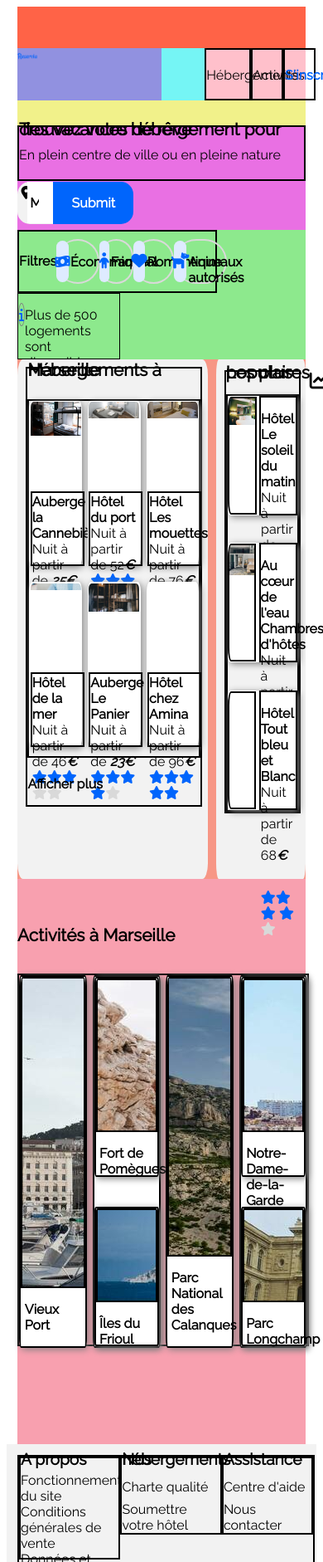
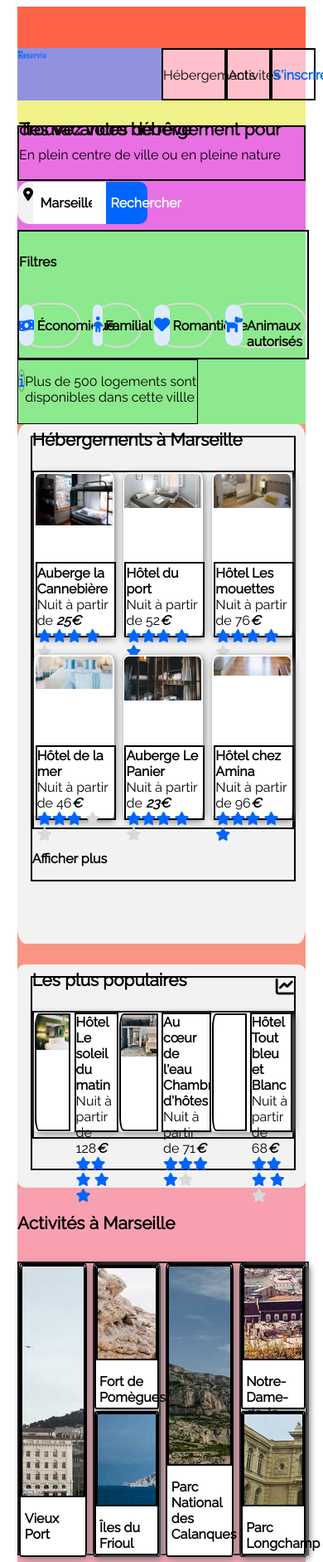
Before and after one commit to AnneBDLAP/AnneBracDeLaPerriere_2_16032021, a plain HTML site: page fichier_html_de_base.html in a window 390 px wide. Shown: the top 1882 px of the page at 83% size. Drawn offline with Linux system fonts and the light colour scheme.

Commit message:
Dernière mise à jour

```diff
--- a/fichier_html_de_base.html
+++ b/fichier_html_de_base.html
@@ -3,7 +3,8 @@
     <head>
         <meta charset="utf-8" name="viewport" content="width=device-width"/>
         <link rel="stylesheet" href= "style.css"/>
-        <link rel="stylesheet" href= "responsive.css"/>
+        <link rel="stylesheet" href= "responsiveMobile.css"/>
+        <link rel="stylesheet" href= "responsiveTablette.css"/>
         <link rel="preconnect" href="https://fonts.gstatic.com">
         <link href="https://fonts.googleapis.com/css2?family=Raleway&display=swap" rel="stylesheet">
         <script src="https://kit.fontawesome.com/544f91dd44.js" crossorigin="anonymous"></script>
@@ -34,7 +35,7 @@
                         <ul>
                             <li id="hebergements" class="menu"><a href="#blockHebergements">Hébergements</a></li>
                             <li id="activites" class="menu"><a href="#blockActivites">Activités</a></li>
-                            <li id="s_inscrire" class="menu"><a href="" class="blue bold">S'inscrire</a></li>
+                            <li id="s_inscrire" class="menu"><a href="s_inscrire.html" class="blue bold">S'inscrire</a></li>
                         </ul>
                     </nav>
                 </section>
@@ -46,25 +47,25 @@
                     <div id="champrecherche">
                         <div id="positionicon"><i class="fas fa-map-marker-alt" id="iconposition"></i></div>
                         <div id="searchcity"><input type="search" name="searchcity" value="Marseille, France" class="bold" id="citysearch"/></div>
-                        <div ><input type="submit" id="rechercher" class="bold"/></div>
+                        <button type="submit" class="loupe bold" id="rechercher"></button>
                     </div>
                 </section>
                 <section id="filtres">
                     <div id="blockfiltres">
-                        <div id="filtresW"><p class="bold">Filtres</p></div>
-                        <div id="economique">
+                        <p class="bold onglets" id="filtresW">Filtres</p>
+                        <div class="onglets" id="economique">
                             <div id="rond1" class="rond"><i class="fas fa-money-bill-wave filtreicon blue" id="bill"></i></div>
                             <p class="bold"><a href="marseilleEconomique.html">Économique</a></p>
                         </div>
-                        <div id="familial">
+                        <div class="onglets" id="familial">
                             <div id="rond2" class="rond"><i class="fas fa-child filtreicon blue" id="child"></i></div>
                             <p class="bold"><a href="marseilleFamilial.html">Familial</a></p>
                         </div>
-                        <div id="romantique">
+                        <div class="onglets" id="romantique">
                             <div id="rond3" class="rond"><i class="fas fa-heart filtreicon blue" id="heart"></i></div>
                             <p class="bold"><a href="marseilleRomantique.html">Romantique</a></p>
                         </div>
-                        <div id="animaux">
+                        <div class="onglets" id="animaux">
                             <div id="rond4" class="rond"><i class="fas fa-dog filtreicon blue" id="dog"></i></div>
                             <p class="bold"><a href="marseilleAnimaux.html">Animaux autorisés</a></p>
                         </div>
@@ -135,7 +136,7 @@
                             <div class="imageblock row2">
                                 <div class="blockphoto">
                                     <a href="Auberge_Le_Panier.html">
-                                        <img src="images/hebergements/4_small/AubergeLePanier.jpg" alt="Photo de l'Auberge Le Panier" id="AubergeLePanier"/>
+                                        <img src="images/hebergements/4_small/AubergeLePanier.jpg" alt="Photo de l'Auberge Le Panier" id="alpPic"/>
                                     </a>
                                 </div>
                                 <div class="description">
@@ -230,12 +231,12 @@
                     <div class="imageblock3">
                         <div class="blockphoto3">
                             <a href="vieuxPort.html">
-                                <img src="images/activites/4_small/vieuxPort.jpg" alt="Photo du Vieux Port"/>
+                                <img src="images/activites/4_small/vieuxPort.jpg" alt="Photo du Vieux Port" id="vpPic"/>
                             </a>
                         </div>
                         <h3 class="description3">Vieux Port</h3>
                     </div>
-                    <div class="imageblock3 fois2">
+                    <div class="imageblock3Bis">
                         <div class="imageblock4">
                             <div class="blockphoto4">
                                 <a href="fortDePomegues.html">
@@ -256,12 +257,12 @@
                     <div class="imageblock3">
                         <div class="blockphoto3">
                             <a href="parcNationnalDesCalanques.html">
-                                <img src="images/activites/4_small/parcNationalDesCalanques.jpg" alt="Photo du Parc National des Calanques"/>
+                                <img src="images/activites/4_small/parcNationalDesCalanques.jpg" alt="Photo du Parc National des Calanques" id="pncPic"/>
                             </a>
                         </div>
                         <h3 class="description3">Parc National des Calanques</h3>
                     </div>
-                    <div class="imageblock3">
+                    <div class="imageblock3Bis">
                         <div class="imageblock4">
                             <div class="blockphoto4">
                                 <a href="notreDameDeLaGarde.html">
--- a/responsive.css
+++ b/responsiveMobile.css
@@ -3,15 +3,15 @@
     #blocpage
     {
         padding-top : 0px;
-        width: 100%;
-        margin-left: 5%;
-        margin-right: 5%;
+        margin-left: 0%;
+        margin-right: 0%;
     }
-
 
     #toppage
     {
         height: 686px;
+        margin-left: 5%;
+        margin-right: 5%;
     }
 
     #entete
@@ -20,11 +20,18 @@
         justify-content: flex-start;
         align-items: stretch;
         flex-wrap: wrap;
+        border-bottom: 3px solid #d9d9d9;
+    }
+
+    header
+    {
+        padding-top: 10px;
     }
 
     header img
     {
-        width :50%;
+        width :60%;
+        padding-top: 20px;
     }
 
     nav
@@ -40,9 +47,10 @@
 
     #s_inscrire
     {
+        width: 167.5px;
         position: absolute;
-        top: 8px;
-        right: 0px;
+        top: 30px;
+        right: -5%;
     }
 
     .menu:nth-child(1)
@@ -58,6 +66,12 @@
     .menu:nth-child(3)
     {
         order:1;
+    }
+
+    #hebergements:hover
+    {
+        border-top: none;
+        border-bottom: 3px solid #0065FC;
     }
 
     #recherche
@@ -83,6 +97,29 @@
         width: 100%;
     }
 
+    #positionicon
+    {
+        width: 16%;
+    }
+
+    #searchcity
+    {
+        width: 68%;
+    }
+
+    #rechercher
+    {
+        width: 16%;
+        border-radius: 20% 20% 20% 20%;
+    }
+
+    .loupe:before
+    {
+        font-family: "Font Awesome 5 Free";
+        font-weight: 900;
+        content: "\f002";
+    }
+
     #filtres
     {
         height: 317px;
@@ -96,9 +133,15 @@
         flex-wrap: wrap;
     }
 
+    .onglets
+    {
+        margin-bottom: 13px;
+    }
+
     #filtresW
     {
         width: 100%;
+        line-height: 0%;
     }
 
     #economique
@@ -127,6 +170,12 @@
         width: 100%;
     }
 
+    #info
+    {
+       width: 10%;
+       height: 25%;
+    }
+
     #blockHebergements
     {
         flex-direction: column;
@@ -141,7 +190,7 @@
 
     #populaires, #marseille
     {
-        width: 100%;
+        width: 375px;
         margin-left: 0%;
         border-radius: 0%;
     }
@@ -164,7 +213,6 @@
        width: 100%;
        height: 1256px;
        flex-direction: column;
-       justify-content: stretch;
     }
 
     .imageblock
@@ -172,11 +220,29 @@
         width: 100%;
     }
 
+    #hdpPic, #hlmPic
+    {
+        position: relative;
+        bottom: 60%;
+    }
+
+    #hdlmPic
+    {
+        position: relative;
+        bottom: 100%;
+    }
+
+    #hcaPic
+    {
+        position: relative;
+        bottom: 200%;
+    }
+
     #blockActivites
     {
         padding-top: 30px;
-        height: 1381px;
-        width: 90%;
+        height: 1375px;
+        width: 335px;
         margin-left: 5%;
         margin-right: 5%;
     }
@@ -185,7 +251,7 @@
     {
         flex-direction: column;
         height: 1257px;
-        justify-content: flex-start;
+
     }
 
     .imageblock3, .imageblock4, .imageblock5
@@ -194,9 +260,10 @@
         height:190px;
     }
 
-    .fois2
+    .imageblock3Bis
     {
         height: 402px;
+        width: 100%;
     }
 
     .blockphoto3, .blockphoto4, .blockphoto5
@@ -204,4 +271,63 @@
         height: 134px;
     }
 
+    #vpPic
+    {
+        position: relative;
+        bottom: 110%;
+    }
+
+    #fdpPic
+    {
+        position: relative;
+        bottom: 130%;
+    }
+
+    #idfPic
+    {
+        position: relative;
+        bottom: 80%;
+        right: 60%;
+    }
+
+    #pncPic
+    {
+        position: relative;
+        bottom: 130%;
+        right: 50%;
+    }
+
+    #nddlgPic
+    {
+        position: relative;
+        right: 30%;
+        bottom: 30%;
+    }
+
+    #plPic
+    {
+        position: relative;
+        bottom: 80%;
+    }
+
+    footer
+    {
+        width: 375px;
+        height: 485px;
+    }
+
+    #blockfooter
+    {
+        flex-direction: column;
+        height: 390px;
+        margin-top: 12%;
+        margin-left: 5%;
+        justify-content: space-between;
+    }
+
+    .footerblock, .footerblock2
+    {
+        width: 100%;
+    }
+
 }
--- /dev/null
+++ b/responsiveTablette.css
@@ -0,0 +1,118 @@
+@media all and (max-device-width: 991px)
+{
+    #toppage
+    {
+        height: 453px;
+    }
+    header img
+    {
+        width :20%;
+    }
+
+    nav
+    {
+        width: 50%;
+    }
+
+    #champrecherche
+    {
+        width: 45%;
+    }
+
+    #filtres
+    {
+        height: 234px;
+    }
+
+    #blockfiltres
+    {
+        width: 100%;
+        height: 156px;
+        flex-wrap: wrap;
+    }
+
+    #filtresW
+    {
+        width: 100%;
+    }
+
+    #animaux
+    {
+        width: 28%;
+    }
+
+    #plus
+    {
+        width: 62%;
+    }
+
+    #blockHebergements
+    {
+        flex-direction: column;
+        height: 920px;
+        justify-content: space-between;
+    }
+
+    #marseille
+    {
+        width: 100%;
+    }
+
+    #populaires
+    {
+        width: 100%;
+        height: 269px;
+        margin-left: 0%;
+    }
+
+    #blockpopulaires
+    {
+        width: 91%;
+        height: 230px;
+        margin-left: 4.5%;
+        margin-top: 4%;
+    }
+
+    #blockimages2
+    {
+        flex-direction: row;
+        height: 150px;
+    }
+
+    .description2 p
+    {
+        margin: 0px;
+    }
+
+    #blockActivites
+    {
+        height: 450px;
+        padding-top: 40px;
+    }
+
+    #blockimages3
+    {
+        height: 350px;
+    }
+
+    .imageblock3, .imageblock3Bis
+    {
+        height: 350px;
+    }
+
+    .imageblock4, .imageblock5
+    {
+        height: 170px;
+    }
+
+    .blockphoto4
+    {
+        height: 109px;
+    }
+
+    #fdpPic, #nddlgPic
+    {
+        bottom: 200%;
+    }
+
+}
--- a/style.css
+++ b/style.css
@@ -179,18 +179,18 @@ ul
     font-size: 1em;
 }
 
-#searchcity input
+.loupe:before
 {
-
+    content: "Rechercher";
 }
 
 #rechercher
 {
-    width: 150%;
+    width: 32%;
     height: 51px;
     background-color: #0065FC;
     border: none;
-    border-radius: 0px 15px 15px 0px;
+    border-radius: 0% 20% 20% 0%;
     color: white;
     text-align: center;
     font-size: 1em;
@@ -400,6 +400,24 @@ flex-direction: column;
     padding-top: 2%;
 }
 
+#hdpPic, #hlmPic
+{
+    position: relative;
+    bottom: 20%;
+}
+
+#hdlmPic
+{
+    position: relative;
+    bottom: 45%;
+}
+
+#hcaPic
+{
+    position: relative;
+    bottom: 110%;
+}
+
 #populaires
 {
 background-color: #f2f2f2;
@@ -474,6 +492,12 @@ margin-left: 3%;
     justify-content: space-between;
 }
 
+#htbPic
+{
+    position: relative;
+    bottom: 110%;
+}
+
 #blockActivites
 {
     background-color: rgb(248, 160, 175);
@@ -493,7 +517,7 @@ margin-left: 3%;
     justify-content: space-between;
 }
 
-.imageblock3
+.imageblock3, .imageblock3Bis
 {
     border: 2px solid black;
     border-radius: 3%;
@@ -551,19 +575,7 @@ margin-left: 3%;
     overflow: hidden;
 }
 
-#hdpPic, #hlmPic
-{
-    position: relative;
-    bottom: 20%;
-}
-
-#hdlmPic
-{
-    position: relative;
-    bottom: 45%;
-}
-
-#hcaPic, #htbPic, #fdpPic, #idfPic, #plPic
+#fdpPic, #idfPic, #plPic
 {
     position: relative;
     bottom: 110%;
```
